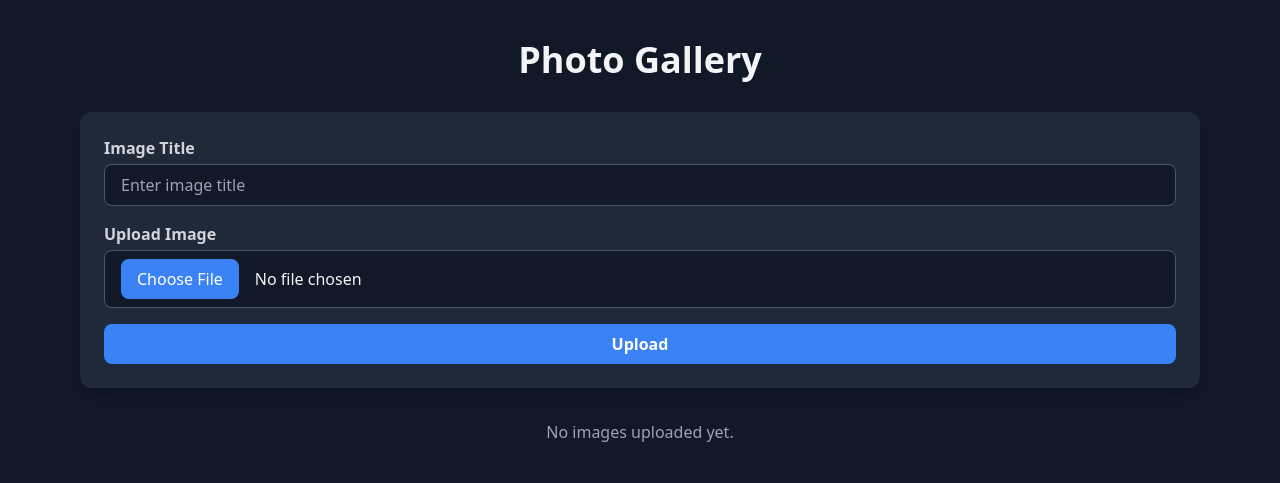
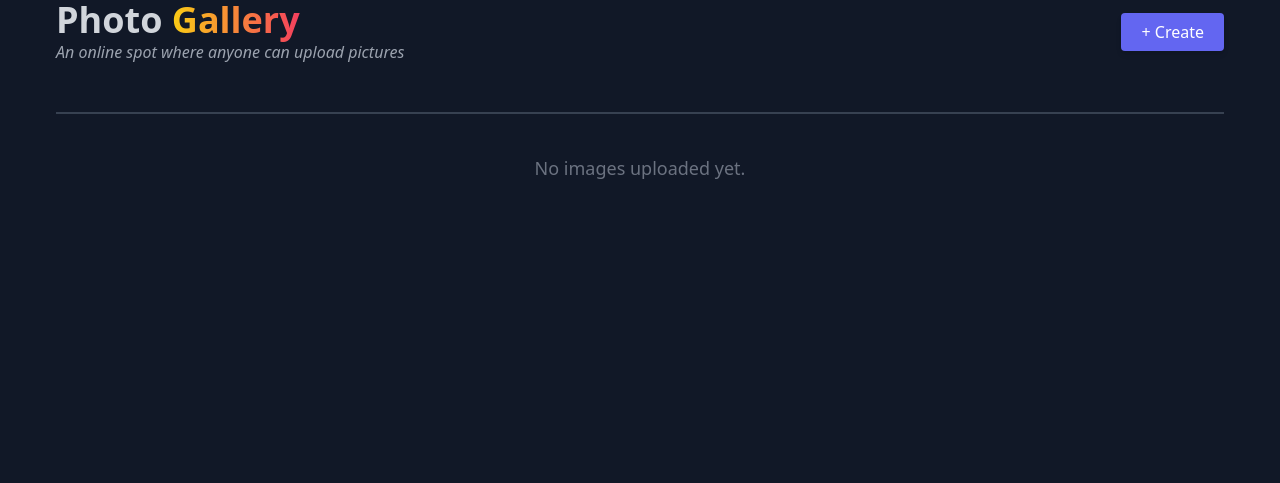
Before and after one commit to CodeCraftAyan/Image-App, a Flask app: page / in a window 1280 px wide. Shown: the top 483 px of the page. Run offline with Flask 3, Linux system fonts and the light colour scheme; some libraries are stand-ins or nearby versions.

Commit message:
Update: make some changes on code and jinja files

```diff
--- a/app.py
+++ b/app.py
@@ -33,8 +33,13 @@ def allowed_file(filename):
     return '.' in filename and filename.rsplit('.', 1)[1].lower() in ALLOWED_EXTENSIONS
 
 # Routes
-@app.route("/", methods=["GET", "POST"])
+@app.route("/")
 def index():
+    photos = Photo.query.all()
+    return render_template("index.html", photos=photos)
+
+@app.route("/create", methods=["GET", "POST"])
+def create():
     if request.method == "POST":
         title = request.form.get("title")
         file = request.files.get("file")
@@ -49,9 +54,14 @@ def index():
             db.session.commit()
 
         return redirect(url_for("index"))
+    return render_template("create.html")
 
-    photos = Photo.query.all()
-    return render_template("index.html", photos=photos)
+@app.route("/<string:i_title>/<int:i_id>")
+def i_view(i_title, i_id):
+    photo = Photo.query.get_or_404(i_id)
+    if photo.title.replace(" ", "-").lower() != i_title.lower():
+        return redirect(url_for("i_view", i_title=photo.title.replace(" ", "-"), i_id=photo.id))
+    return render_template("view.html", photo=photo)
 
 if __name__ == "__main__":
-    app.run()
+    app.run(debug=True)
--- a/templates/base.html
+++ b/templates/base.html
@@ -7,7 +7,7 @@
     <script src="https://cdn.tailwindcss.com"></script>
 </head>
 <body class="bg-gray-900 min-h-screen">
-    <div class="container mx-auto py-10 px-4">
+    <div class="pb-10 px-4">
         {% block content %}{% endblock %}
     </div>
 </body>
--- a/templates/index.html
+++ b/templates/index.html
@@ -1,41 +1,45 @@
 {% extends "base.html" %}
 {% block content %}
-<div class="max-w-6xl mx-auto px-4">
-    <h1 class="text-4xl font-bold text-center mb-8 text-gray-100">Photo Gallery</h1>
 
-    <!-- Upload Form -->
-    <form method="POST" enctype="multipart/form-data" class="bg-gray-800 p-6 rounded-xl shadow-lg mb-8">
-        <div class="mb-4">
-            <label class="block text-gray-300 font-semibold mb-1">Image Title</label>
-            <input type="text" name="title" placeholder="Enter image title" required
-                class="w-full px-4 py-2 border border-gray-600 rounded-lg bg-gray-900 text-gray-100 focus:ring-2 focus:ring-blue-400 outline-none">
-        </div>
-        <div class="mb-4">
-            <label class="block text-gray-300 font-semibold mb-1">Upload Image</label>
-            <input type="file" name="file" accept="image/*" required
-                class="w-full px-4 py-2 border border-gray-600 rounded-lg bg-gray-900 text-gray-100 file:mr-4 file:py-2 file:px-4 file:rounded-lg file:border-0 file:bg-blue-500 file:text-white hover:file:bg-blue-600">
-        </div>
-        <button type="submit"
-            class="w-full bg-blue-500 hover:bg-blue-600 text-white py-2 px-4 rounded-lg font-semibold transition-all">
-            Upload
-        </button>
-    </form>
+<header class="text-white flex flex-wrap items-center gap-4 justify-between px-4 md:px-10 mb-6 md:mb-12">
+    <div>
+        <h2 class="text-3xl md:text-4xl font-bold text-gray-300">
+            Photo <span class="bg-gradient-to-r from-yellow-400 to-rose-500 text-transparent bg-clip-text">Gallery</span>
+        </h2>
+        <p class="text-gray-400 italic">An online spot where anyone can upload pictures</p>
+    </div>
+    <ul>
+        <li>
+            <a href="{{ url_for('create') }}"
+               class="bg-indigo-500 text-white font-medium rounded py-2 px-5 shadow-md hover:bg-indigo-600 transition-colors duration-300">
+                + Create
+            </a>
+        </li>
+    </ul>
+</header>
 
+<hr class="hidden md:block mb-6 border-t-2 border-gray-700 mx-4 md:mx-10">
+
+<div class="px-4 md:px-10">
     <!-- Gallery -->
     {% if photos %}
     <div class="columns-2 sm:columns-3 md:columns-4 lg:columns-5 gap-4">
         {% for photo in photos %}
-        <div class="relative mb-4 break-inside-avoid rounded-lg overflow-hidden shadow-lg bg-gray-800 transition-transform duration-300 hover:scale-105">
-            <img src="{{ url_for('static', filename='uploads/' + photo.filename) }}" alt="{{ photo.title }}"
-                class="w-full object-cover">
-            <div class="p-4">
-                <h2 class="text-lg font-semibold text-gray-100">{{ photo.title }}</h2>
+        <a href="{{ url_for('i_view', i_title=photo.title.replace(' ', '-'), i_id=photo.id) }}">
+            <div class="relative mb-4 break-inside-avoid rounded-lg overflow-hidden shadow-lg bg-gray-900 border border-gray-800 hover:border-indigo-500 transition duration-300 hover:scale-[1.03] cursor-pointer">
+                <img src="{{ url_for('static', filename='uploads/' + photo.filename) }}"
+                    alt="{{ photo.title }}"
+                    class="w-full h-auto object-cover hover:opacity-90 transition-opacity duration-300">
+                <div class="p-4">
+                    <h2 class="text-lg font-semibold text-gray-200">{{ photo.title }}</h2>
+                </div>
             </div>
-        </div>
+        </a>
         {% endfor %}
     </div>
     {% else %}
-    <p class="text-center text-gray-400 mt-6">No images uploaded yet.</p>
+    <p class="text-center text-gray-500 mt-10 text-lg">No images uploaded yet.</p>
     {% endif %}
 </div>
+
 {% endblock %}
```
Also changed, not shown: templates/create.html (added, +43 -0 lines), templates/view.html (added, +45 -0 lines), static/uploads/4cca7b08902152a892e77e669f49ef0d.jpg (added).
